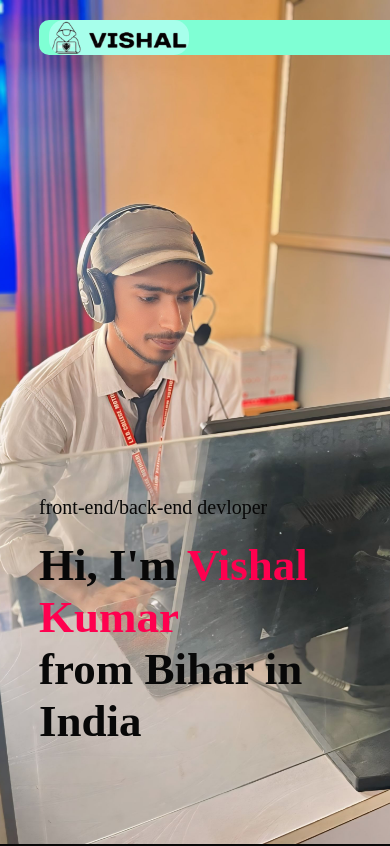
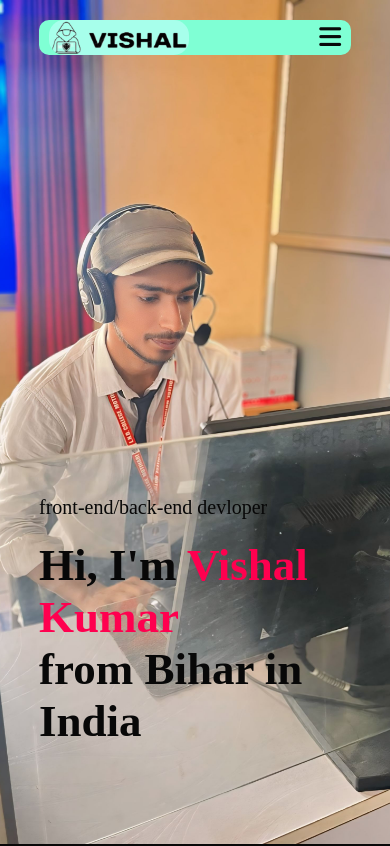
Before and after one commit to ethicalvishal/portfolio, a plain HTML site: page index.html in a window 390 px wide. Shown: the top 846 px of the page. Drawn offline with Linux system fonts and the light colour scheme.

Commit message:
Update style.css
nav edit

```diff
--- a/style.css
+++ b/style.css
@@ -29,7 +29,7 @@ body {
 
     nav {
     position: fixed;
-    width: 100%;
+    width: 80%;
     display: flex;
     background-color: aquamarine;
     border-radius: 10px;
@@ -417,7 +417,6 @@ form btn2 {
     nav .fas {
         display: block;
         font-size: 25px;
-        margin-left: 10px;
     }
 
     nav ul {
```
